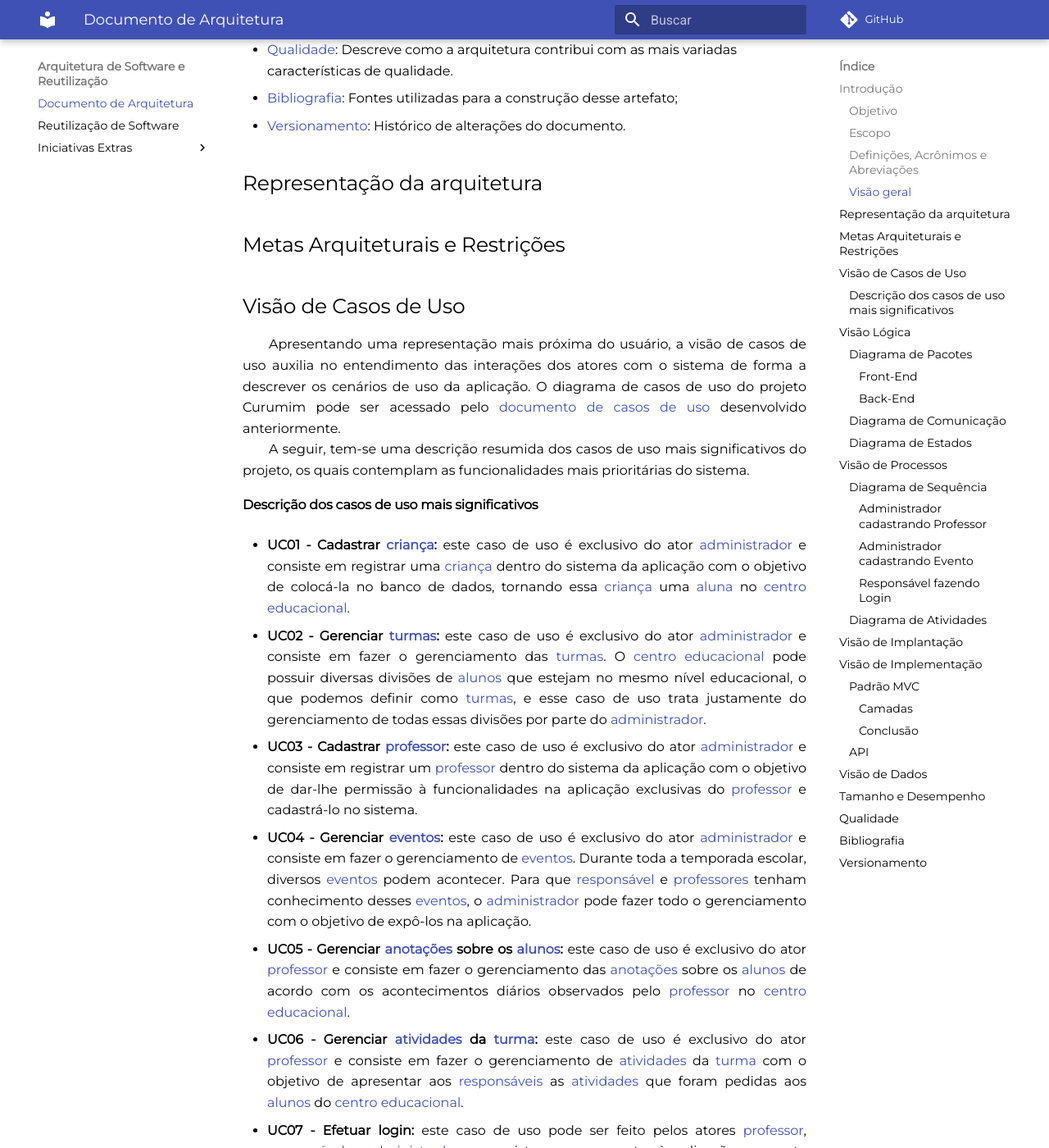
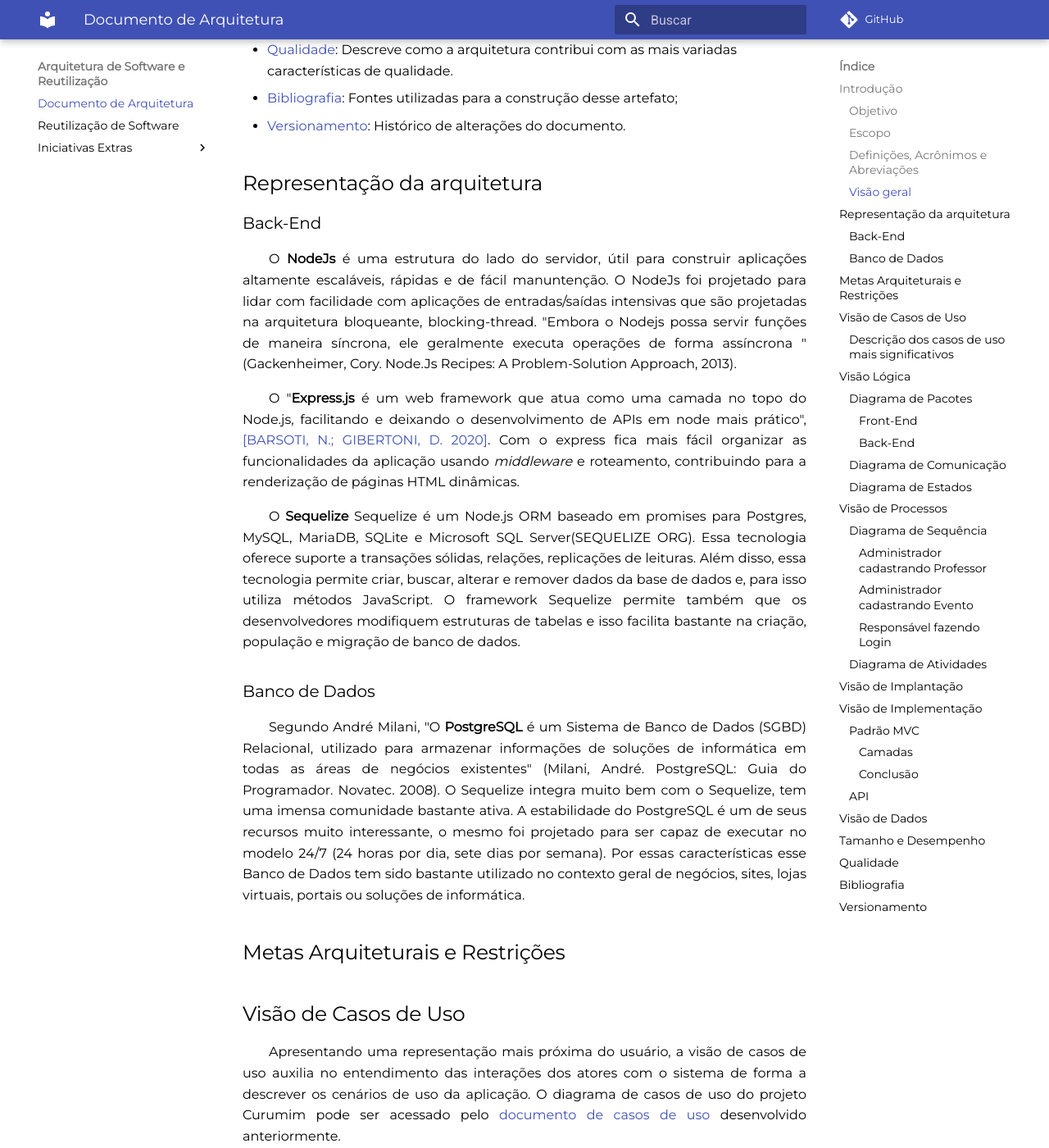
Before and after one commit to UnBArqDsw2021-1/2021.1_G6_Curumim, an MkDocs documentation site: the page built from docs/arquitetura-reutilizacao/arquitetura.md, in a window 1280 px wide and 1400 px high, scrolled down 1569 px. Shown: the whole window at 82% size. Built offline with MkDocs 1.6.1 and Material for MkDocs 9.7.7, drawn with Linux system fonts in a browser that asks for light colours; comment, search, counter and statistics services are not loaded; some of the changed text lies outside the part shown.

Commit message:
#213 Representação da Arquitetura backend

```diff
--- a/docs/arquitetura-reutilizacao/arquitetura.md
+++ b/docs/arquitetura-reutilizacao/arquitetura.md
@@ -33,6 +33,17 @@
  - [Versionamento](#versionamento): Histórico de alterações do documento.
 
 ## Representação da arquitetura
+
+### Back-End
+&emsp;&emsp;O **NodeJs** é uma estrutura do lado do servidor, útil para construir aplicações altamente escaláveis, rápidas e de fácil manuntenção. O NodeJs foi projetado para lidar com facilidade com aplicações de entradas/saídas intensivas que são projetadas na arquitetura bloqueante, blocking-thread. "Embora o Nodejs possa servir funções de maneira síncrona, ele geralmente executa operações de forma assíncrona "(Gackenheimer, Cory. Node.Js Recipes: A Problem-Solution Approach, 2013).
+
+ &emsp;&emsp;O "**Express.js** é  um  web  framework  que  atua  como  uma  camada  no  topo  do  Node.js, facilitando e deixando o desenvolvimento de APIs em node mais prático", [[BARSOTI, N.; GIBERTONI, D. 2020]](#bibliografia). Com o express fica mais fácil organizar as funcionalidades da aplicação usando _middleware_ e roteamento, contribuindo para a renderização de páginas HTML dinâmicas.
+
+ &emsp;&emsp;O **Sequelize** Sequelize é um Node.js ORM baseado em promises para Postgres, MySQL, MariaDB, SQLite e Microsoft SQL Server(SEQUELIZE ORG). Essa tecnologia oferece suporte a transações sólidas, relações, replicações de leituras. Além disso, essa tecnologia permite criar, buscar, alterar e remover dados da base de dados e, para isso utiliza métodos JavaScript. O framework Sequelize permite também que os desenvolvedores modifiquem estruturas de tabelas e isso facilita bastante na criação, população e migração de banco de dados.
+
+### Banco de Dados
+ &emsp;&emsp;Segundo André Milani, "O **PostgreSQL** é um Sistema de Banco de Dados (SGBD) Relacional, utilizado para armazenar informações de soluções de informática em todas as áreas de negócios existentes" (Milani, André. PostgreSQL: Guia do Programador. Novatec. 2008). O Sequelize integra muito bem com o Sequelize, tem uma imensa comunidade bastante ativa. A estabilidade do PostgreSQL é um de seus recursos muito interessante, o mesmo foi projetado para ser capaz de executar no modelo 24/7 (24 horas por dia, sete dias por semana). Por essas características esse Banco de Dados tem sido bastante utilizado no contexto geral de negócios, sites, lojas virtuais, portais ou soluções de informática.
+
 
 ## Metas Arquiteturais e Restrições
 
@@ -199,6 +210,12 @@
 > - [4] SERRANO,Milene; SERRANO, Maurício; CAVALCANTE, André Cruz. Arquitetura de Software deReferência para Sistemas de Informação Governamentais. In: XI Brazilian Symposium on Information System, Goiânia, Maio 26-29, 2015. Disponível em: <https://sol.sbc.org.br/index.php/sbsi/article/view/5886/5784>. Acesso em: 04/10/2021
 > - [5] Documento de Arquitetura de Software. Disponível em <https://www.cin.ufpe.br/~gta/rup-vc/core.base_rup/guidances/guidelines/software_architecture_document_F4C93435.html>. Acesso em: 04 de out. de 2021.
 
+> - [ ] Gackenheimer, Cory. Node.Js Recipes: A Problem-Solution Approach. Apress; 1ª edição, 23 out 2013. Disponível em <https://books.google.com.br/books?hl=pt-BR&lr=&id=6VTBAQAAQBAJ&oi=fnd&pg=PP3&dq=whats+this+node+js&ots=oCJUN2cXNE&sig=cTq2dgKCdbDI35etZ6WIbh1uj5U#v=onepage&q=whats%20this%20node%20js&f=false>. Acesso em: 14 de out. de 2021.
+
+> - [ ] BARSOTI, N.; GIBERTONI, D. IMPACTO QUE O SEQUELIZE TRAZ PARA O DESENVOLVIMENTO DE UMA API CONSTRUÍDA EM NODE.JS COM EXPRESS.JS. Revista Interface Tecnológica, [S. l.], v. 17, n. 2, p. 231-243, 2020. DOI: 10.31510/infa.v17i2.964. Disponível em: https://revista.fatectq.edu.br/index.php/interfacetecnologica/article/view/964. Acesso em: 14 out. 2021.
+
+> - [ ] Milani, André. PostgreSQL: guia do programador. São Paulo. Novatec, 2008. Disponível em: <https://books.google.com.br/books?hl=pt-BR&lr=&id=eb7fXbM70F4C&oi=fnd&pg=PA19&dq=postgresql&ots=FWcgYx_Oo1&sig=8Qv1Kfrdfj9Bzqz7ywREjIgBYZM#v=onepage&q=postgresql&f=false> Acesso em: 14/10/2021.
+
 ## Versionamento
 
 | Versão | Data | Modificação | Autor |
@@ -211,3 +228,4 @@
 |1.5|05/10/2021| Inserção do tópico Front End da Visão Lógica | Bruno Félix |
 |1.6|05/10/2021| Adição da visão dos casos de uso | Mateus O. Patrício e Gabriel Bonifácio |
 |1.7|08/10/2021| Ajustes das visões de casos de uso, lógica, de processos e de implementação | Daniel Porto |
+|1.8|14/10/2021| Representação da arquitetura (Backend) + (Banco de Dados) | Edson Soares |
```
